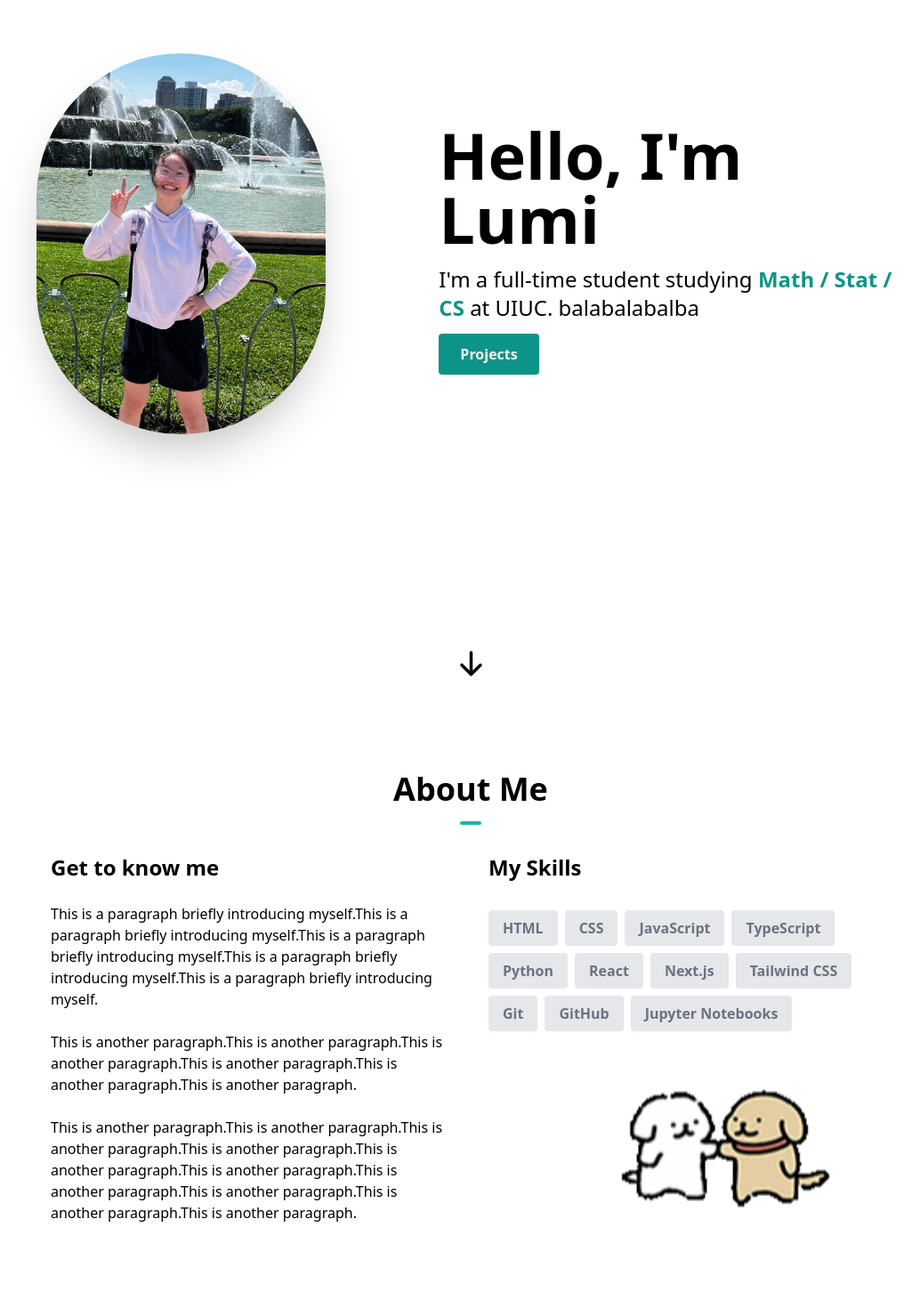
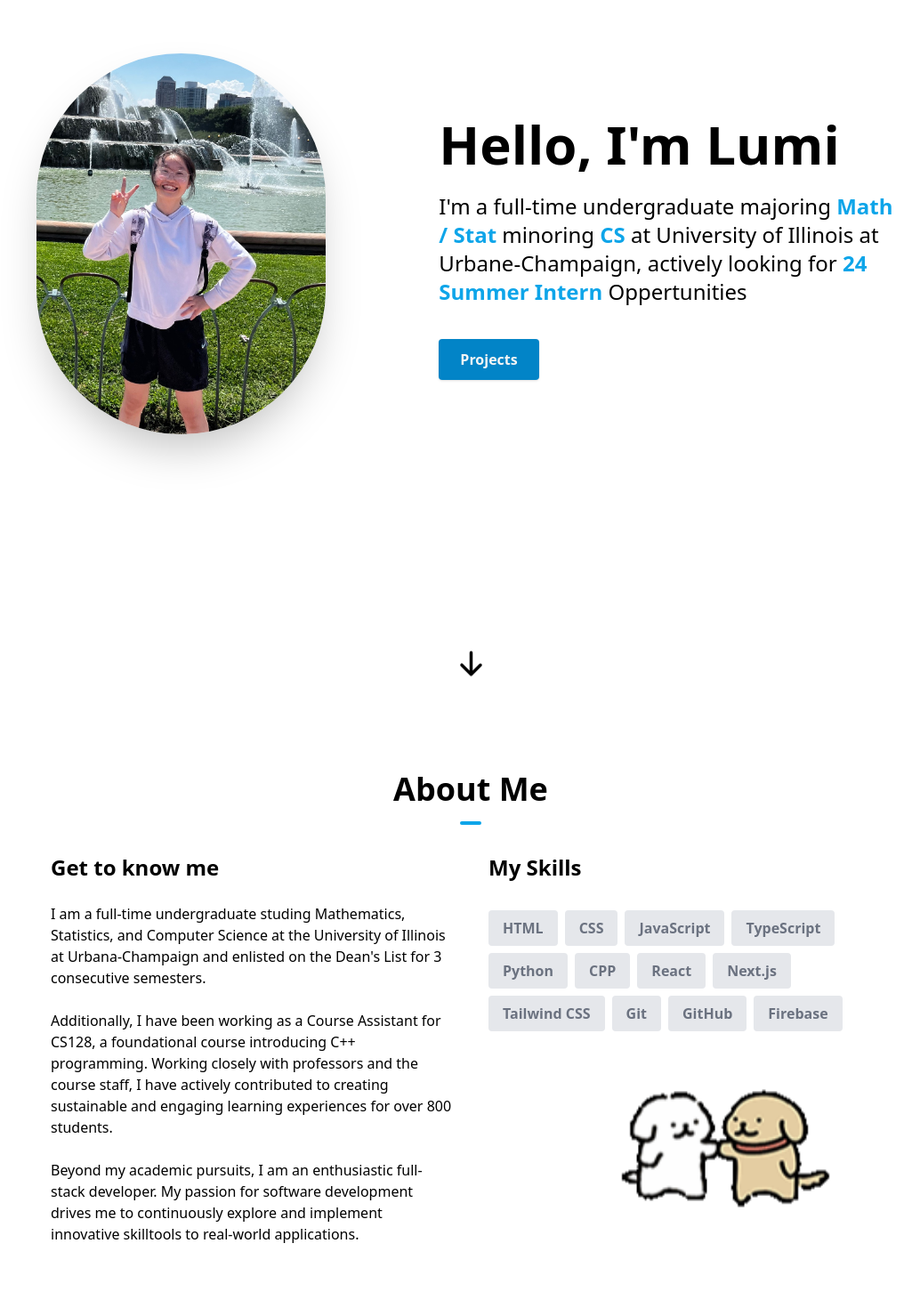
Before and after one commit to Lumi-works/Lumi-Xu-Portfolio, a Next.js app: page / in a window 1280 px wide. Shown: the part 180-1650 px from the top of the page at 89% size, without its empty margins (111-1145 px from the left). Built offline with nearby package versions, Linux system fonts and the light colour scheme.

Commit message:
some changes on intro part

```diff
--- a/components/aboutSection.tsx
+++ b/components/aboutSection.tsx
@@ -8,12 +8,13 @@ const skills = [
   { skill: "JavaScript" },
   { skill: "TypeScript" },
   { skill: "Python" },
+  { skill: "CPP" },
   { skill: "React" },
   { skill: "Next.js" },
   { skill: "Tailwind CSS" },
   { skill: "Git" },
   { skill: "GitHub" },
-  { skill: "Jupyter Notebooks" },
+  { skill: "Firebase" },
 ];
 
 function AboutSection() {
@@ -23,7 +24,7 @@ function AboutSection() {
         <h1 className="text-center font-bold text-4xl">
           {" "}
           About Me
-          <hr className="w-6 h-1 mx-auto my-4 bg-teal-500 border-0 rounded"></hr>
+          <hr className="w-6 h-1 mx-auto my-4 bg-sky-500 border-0 rounded"></hr>
         </h1>
         <div className="flex flex-col space-y-10 items-stretch justify-center align-top md:space-x-10 md:space-y-0 md:p-4 md:flex-row md:text-left">
           <div className="md:w-1/2 ">
@@ -31,24 +32,25 @@ function AboutSection() {
               Get to know me
             </h1>
             <p>
-              This is a paragraph briefly introducing myself.This is a paragraph
-              briefly introducing myself.This is a paragraph briefly introducing
-              myself.This is a paragraph briefly introducing myself.This is a
-              paragraph briefly introducing myself.
+              I am a full-time undergraduate studing Mathematics, Statistics,
+              and Computer Science at the University of Illinois at
+              Urbana-Champaign and enlisted on the Dean&#39;s List for 3
+              consecutive semesters.
             </p>
             <br />
             <p>
-              This is another paragraph.This is another paragraph.This is
-              another paragraph.This is another paragraph.This is another
-              paragraph.This is another paragraph.
+              Additionally, I have been working as a Course Assistant for CS128,
+              a foundational course introducing C++ programming. Working closely
+              with professors and the course staff, I have actively contributed
+              to creating sustainable and engaging learning experiences for over
+              800 students.
             </p>
             <br />
             <p>
-              This is another paragraph.This is another paragraph.This is
-              another paragraph.This is another paragraph.This is another
-              paragraph.This is another paragraph.This is another paragraph.This
-              is another paragraph.This is another paragraph.This is another
-              paragraph.
+              Beyond my academic pursuits, I am an enthusiastic full-stack
+              developer. My passion for software development drives me to
+              continuously explore and implement innovative skilltools to
+              real-world applications.
             </p>
           </div>
           <div className="md:w-1/2 ">
--- a/components/heroSection.tsx
+++ b/components/heroSection.tsx
@@ -19,19 +19,26 @@ function HeroSection() {
         </div>
 
         <div className="md:mt-2 md:w-3/5">
-          <h1 className="text-4xl font-bold mt-6 md:mt-0 md:text-7xl">
+          <h1 className="text-4xl font-bold mt-6 md:mt-0 md:text-6xl">
             Hello, I&#39;m Lumi
           </h1>
-          <p className="text-lg mt-4 mb-6 md:text-2xl">
-            I&#39;m a full-time student studying{" "}
-            <span className="font-semibold text-teal-600">
-              Math / Stat / CS{" "}
-            </span>
-            at UIUC. balabalabalba
-          </p>
+          <div className="mt-6">
+            <p className="text-lg mt-4 mb-6 md:text-2xl">
+              I&#39;m a full-time undergraduate majoring{" "}
+              <span className="font-semibold text-sky-500">Math / Stat </span>
+              minoring <span className="font-semibold text-sky-500">CS </span>
+              at University of Illinois at Urbane-Champaign, actively looking
+              for{" "}
+              <span className="font-semibold text-sky-500">
+                24 Summer Intern{" "}
+              </span>
+              Oppertunities
+            </p>
+          </div>
+          <br />
           <Link
             to="projects"
-            className="text-neutral-100 font-semibold px-6 py-3 bg-teal-600 rounded shadow hover:bg-teal-700 cursor-pointer"
+            className="text-neutral-100 font-semibold px-6 py-3 bg-sky-600 rounded shadow hover:bg-sky-700 cursor-pointer"
             activeClass="active"
             spy={true}
             smooth={true}
--- a/components/projectSection.tsx
+++ b/components/projectSection.tsx
@@ -39,7 +39,7 @@ function ProjectSection() {
       <h1 className="text-center font-bold text-4xl">
         {" "}
         Projects
-        <hr className="w-6 h-1 mx-auto my-4 bg-teal-500 border-0 rounded"></hr>
+        <hr className="w-6 h-1 mx-auto my-4 bg-sky-500 border-0 rounded"></hr>
       </h1>
 
       <div className="flex flex-col space-y-20">
```
